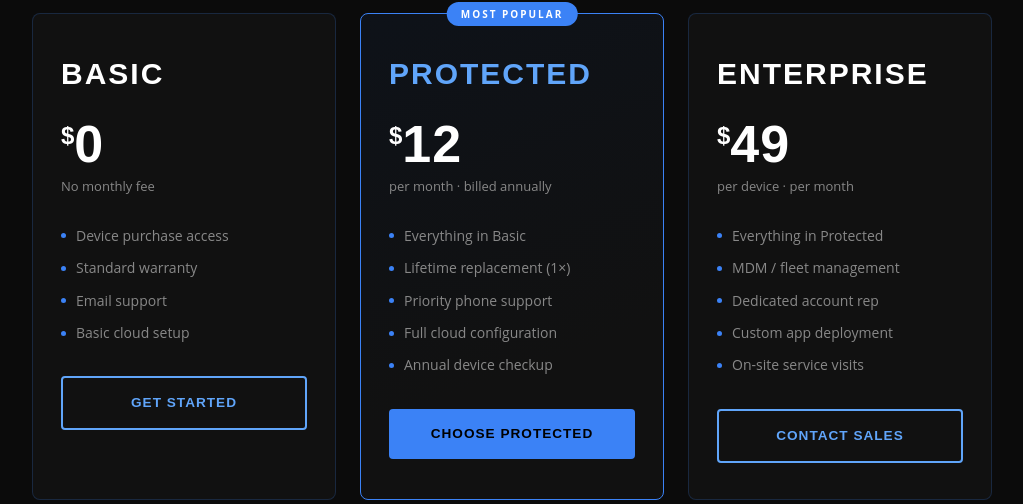
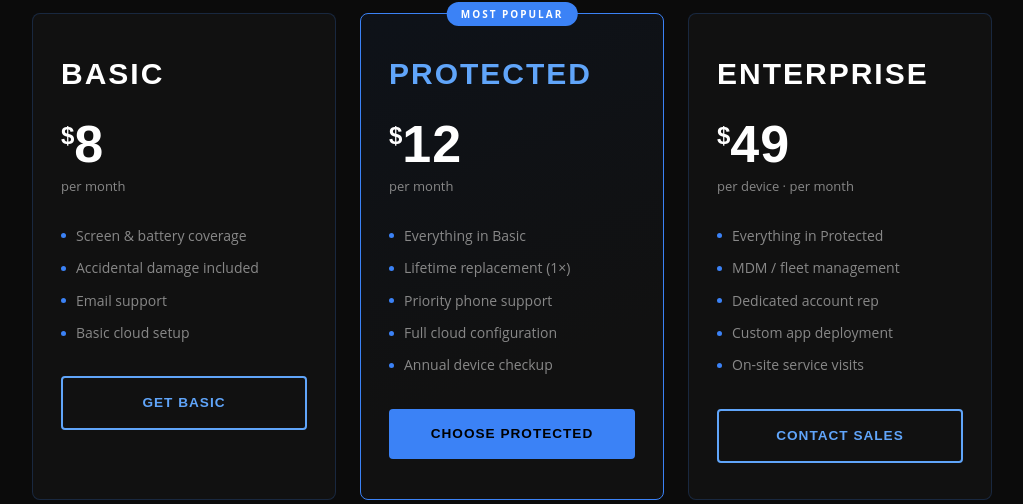
Before and after one commit to ShannenJael/TabletMasters, a PHP site: page /plans.php in a window 1280 px wide. Shown: the part 277-781 px from the top of the page, without its empty margins (128-1151 px from the left). Run offline with PHP 8.4, Linux system fonts and the light colour scheme.

Commit message:
fix: sync plans.php pricing with cart upsell — Basic $8/mo, Protected $12/mo
Co-Authored-By: Claude Sonnet 4.6 <noreply@anthropic.com>

```diff
--- a/plans.php
+++ b/plans.php
@@ -22,17 +22,17 @@
 $plans = [
   [
     'name'     => 'BASIC',
-    'price'    => '0',
-    'period'   => 'No monthly fee',
+    'price'    => '8',
+    'period'   => 'per month',
     'featured' => false,
-    'features' => ['Device purchase access','Standard warranty','Email support','Basic cloud setup'],
-    'cta'      => 'Get Started',
+    'features' => ['Screen &amp; battery coverage','Accidental damage included','Email support','Basic cloud setup'],
+    'cta'      => 'Get Basic',
     'cta_href' => 'shop.php',
   ],
   [
     'name'     => 'PROTECTED',
     'price'    => '12',
-    'period'   => 'per month &middot; billed annually',
+    'period'   => 'per month',
     'featured' => true,
     'features' => ['Everything in Basic','Lifetime replacement (1&times;)','Priority phone support','Full cloud configuration','Annual device checkup'],
     'cta'      => 'Choose Protected',
```
